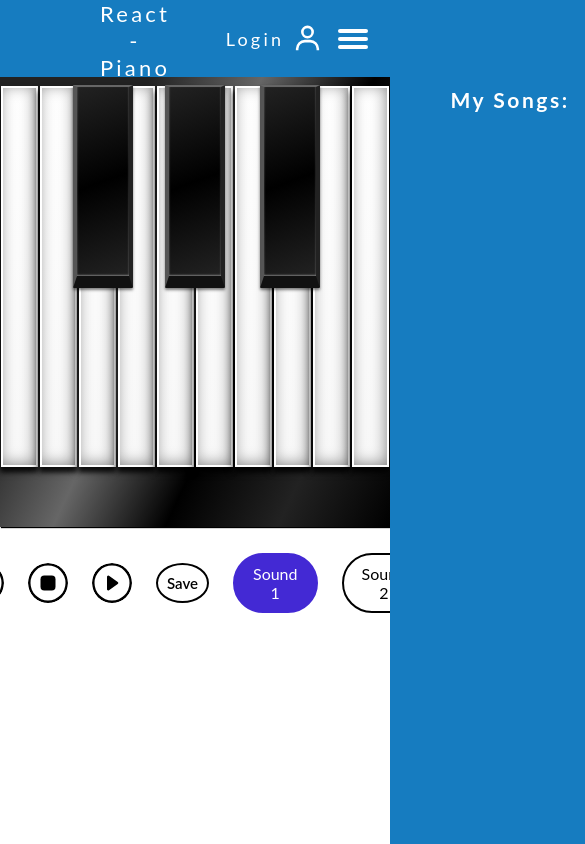
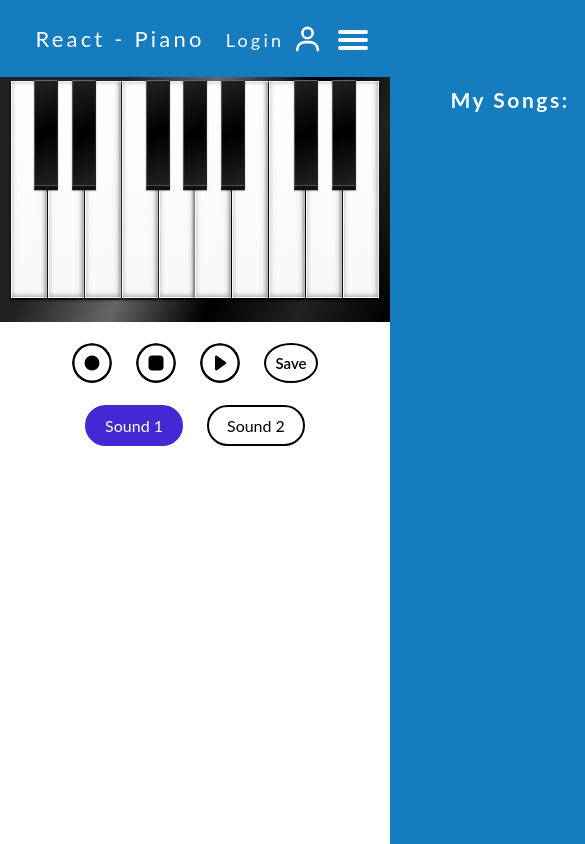
Before and after one commit to mzastsenski/PianoReact, a React (Create React App) app: page / in a window 390 px wide. Shown: the whole page, 585 px wide, since content can reach past the window. Built offline with nearby package versions, Linux system fonts and the light colour scheme.

Commit message:
style updated

```diff
--- a/src/App.jsx
+++ b/src/App.jsx
@@ -1,5 +1,3 @@
-import "./App.sass";
-// import { v4 as uuid } from "uuid";
 import {
   postSongToDB,
   editSong,
--- a/src/App.sass
+++ /dev/null
@@ -1,6 +0,0 @@
-*
-  margin: 0
-  padding: 0
-  border: none
-  outline: none
-  box-sizing: border-box
--- a/src/components/BurgerMenu/BurgerMenu.sass
+++ b/src/components/BurgerMenu/BurgerMenu.sass
@@ -1,8 +1,7 @@
 .burger-menu
-  // position: relative
   position: absolute
   right: 18px
-  top: 25px
+  top: 26px
   z-index: 3
   padding-left: 8px
   div
@@ -13,12 +12,10 @@
     margin: 4px
     transition: 0.25s
 
-
 .menu-opened
   border-radius: 7px
   div
     width: 18px
-
 
 .menu-opened div:nth-child(1)
   transform: translate(0px, 8px) rotate(-45deg)
--- a/src/components/Buttons/Buttons.jsx
+++ b/src/components/Buttons/Buttons.jsx
@@ -27,6 +27,7 @@ export default function Buttons() {
 
   return (
     <div className="buttons">
+      <div className="action_buttons">
         <button
           className="action_button"
           style={isRecord ? { background: "red", color: "white" } : {}}
@@ -48,6 +49,8 @@ export default function Buttons() {
         <button className="action_button save" onClick={saveSong}>
           Save
         </button>
+      </div>
+      <di className="sound_buttons">
         <button
           className={
             soundName === "piano1"
@@ -68,6 +71,7 @@ export default function Buttons() {
         >
           Sound 2
         </button>
+      </di>
     </div>
   );
 }
--- a/src/components/Buttons/Buttons.sass
+++ b/src/components/Buttons/Buttons.sass
@@ -6,7 +6,6 @@ $second-color: #4329d4
   justify-content: center
   align-items: center
   button
-    mix-width: 70px
     margin: 26px 12px 12px
     padding: 9px 18px
     font-family: 'Lato', sans-serif
@@ -18,6 +17,9 @@ $second-color: #4329d4
       background: $main-color
       color: white
 
+  .action_buttons
+    display: flex
+    justify-content: center
   .action_button
     color: black
     background: white
@@ -50,6 +52,9 @@ $second-color: #4329d4
       background: $main-color
       border: 2px solid $main-color
 
+  .sound_buttons
+    display: flex
+    justify-content: center
   .sound_button
     border: 2px solid black
     color: black
@@ -63,3 +68,12 @@ $second-color: #4329d4
     color: white
     background: $second-color
     border: 2px solid $second-color
+
+
+@media (max-width: 600px)
+  .buttons
+    flex-direction: column
+    button
+      margin: 21px 12px 12px
+    .sound_buttons button
+       margin: 10px 12px 16px
--- a/src/components/Header/Header.jsx
+++ b/src/components/Header/Header.jsx
@@ -6,7 +6,7 @@ import BurgerMenu from "../BurgerMenu/BurgerMenu";
 import { NavLink } from "react-router-dom";
 import { BiUser as UserIcon } from "react-icons/bi";
 
-export default function Header(props) {
+export default function Header() {
   const { user } = useContext(Context);
 
   return (
@@ -17,9 +17,9 @@ export default function Header(props) {
         </NavLink>
       </span>
       <div>
-        <NavLink to="/Login" className="user_name">
+        <NavLink to="/Login">
           <span className="login_icons">
-            &nbsp;{user ? user : "Login"}&nbsp;
+            {user ? user : "Login"}&nbsp;
             <UserIcon size={31} />
           </span>
         </NavLink>
--- a/src/components/Header/Header.sass
+++ b/src/components/Header/Header.sass
@@ -6,7 +6,7 @@ $icon-hover: rgba(255, 255, 255, 0.781)
   position: relative
   background-color: $main-color
   display: grid
-  grid-template-columns: 1fr 180px 40px 26px
+  grid-template-columns: 20fr 1fr
   text-align: center
   align-items: center
   color: white
@@ -17,7 +17,6 @@ $icon-hover: rgba(255, 255, 255, 0.781)
   letter-spacing: 3.2px
   .title
     font-size: 29px
-    padding-left: 100px
   a
     color: white
     text-decoration: none
@@ -31,24 +30,11 @@ $icon-hover: rgba(255, 255, 255, 0.781)
       align-items: center
       position: absolute
       right: 67px
-      top: 23px
+      top: 24px
       // z-index: 3
 
-  a.active
-    background-color: transparent
-    color: white
-
-  .user_name
-    background-color: $main-color
-    align-self: center
-    color: white
-    &:hover
-      color: $icon-hover
-
-
-
-@media (max-width: 768px)
+@media (max-width: 568px)
   .header
+    grid-template-columns: 8fr 5fr
     .title
       font-size: 22px
-      // padding-left: 110px
--- a/src/components/Piano/Piano.jsx
+++ b/src/components/Piano/Piano.jsx
@@ -3,7 +3,7 @@ import PianoKey from "./PianoKey";
 
 export default function Piano() {
   return (
-    <div className="keys">
+    <div className="piano">
       <PianoKey className="key" note="a" />
       <PianoKey className="key sharp" note="w" />
       <PianoKey className="key" note="s" />
--- a/src/components/Piano/Piano.sass
+++ b/src/components/Piano/Piano.sass
@@ -1,4 +1,3 @@
-$bg-color: #e6e6e673
 $white: #ffffff
 $transparent-white: #ffffff66
 $desert-storm: #f8f8f8
@@ -12,30 +11,14 @@ $primary-shadow-color: #00000080
 $secondary-shadow-color: #000000b3
 $primary-transition: all 0.1s ease
 $secondary-transition: 0.3s ease
-$font-family: "Source Serif Pro", serif
 
-html
-  font-size: 10px
-
-body
-  overflow: hidden
-  display: flex
-  flex-direction: column
-  justify-content: space-between
-  min-height: 100vh
-  font-family: $font-family
-
-.keys
-  height: 79vh
-  max-height: 450px
+.piano
   display: flex
   justify-content: center
   background-image: linear-gradient( -65deg, $black, $dark-jungle-green, $black, $ironside-grey, $dark-jungle-green 75%)
-
   box-shadow: 0.1rem 0.1rem 0.1rem $black
   padding: 0.9rem 0 6rem
   position: relative
-
 
 .key
   height: 100%
--- a/src/components/SongsContainer/SongsContainer.sass
+++ b/src/components/SongsContainer/SongsContainer.sass
@@ -1,3 +1,4 @@
 .songs_container
   display: flex
   justify-content: center
+  flex-wrap: wrap
--- a/src/index.js
+++ b/src/index.js
@@ -1,3 +1,4 @@
+import "./style.sass";
 import ReactDOM from "react-dom/client";
 import App from "./App";
 import { HashRouter } from "react-router-dom";
--- /dev/null
+++ b/src/style.sass
@@ -0,0 +1,38 @@
+*
+  margin: 0
+  padding: 0
+  border: none
+  outline: none
+  box-sizing: border-box
+
+html
+  font-size: 10px
+
+body
+  display: flex
+  flex-direction: column
+
+.piano
+  height: 47vh
+
+@media (max-width: 1000px)
+  html
+    font-size: 8.5px
+  .piano
+    height: 70vh
+
+@media (max-width: 768px)
+  html
+    font-size: 7.5px
+  .piano
+    height: 79vh
+
+@media (max-width: 650px)
+  html
+    font-size: 5px
+  .piano
+    height: 29vh
+
+@media (max-width: 440px)
+  html
+    font-size: 4px
```
Lines whose indentation alone changed are shown as unchanged.
